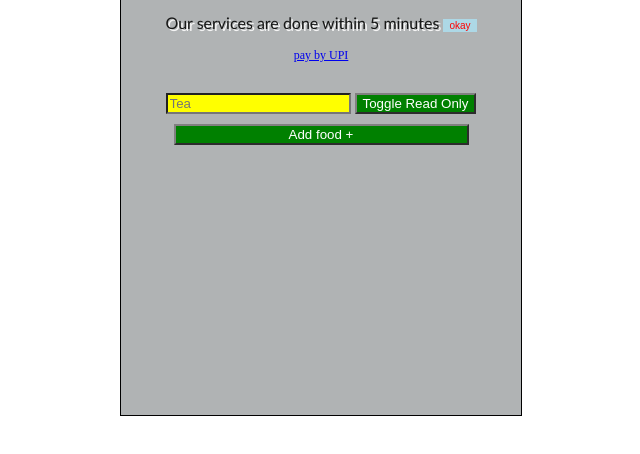
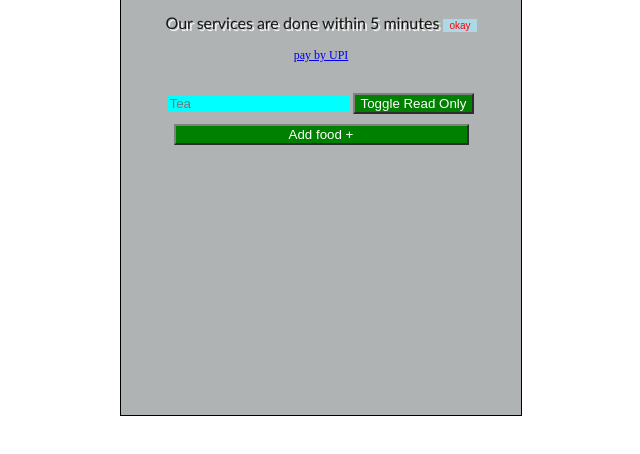
Before and after one commit to Dithinkrishna/Js-learn, a plain HTML site: page 5-html-js/menucard.html in a window 1280 px wide. Both pictures are taken after a click on the button "Toggle Read Only". Shown: the part 94-548 px from the top of the page, without its empty margins (319-959 px from the left). Drawn offline with Linux system fonts and the light colour scheme.

Commit message:
fix:Review code

```diff
--- a/5-html-js/menucard.css
+++ b/5-html-js/menucard.css
@@ -30,7 +30,8 @@
 }
 
 #input-tea:read-only {
-    background-color: yellow;
+    background-color: aqua;
+    border: 0px grey;
 }
 
 .changColour {
```
